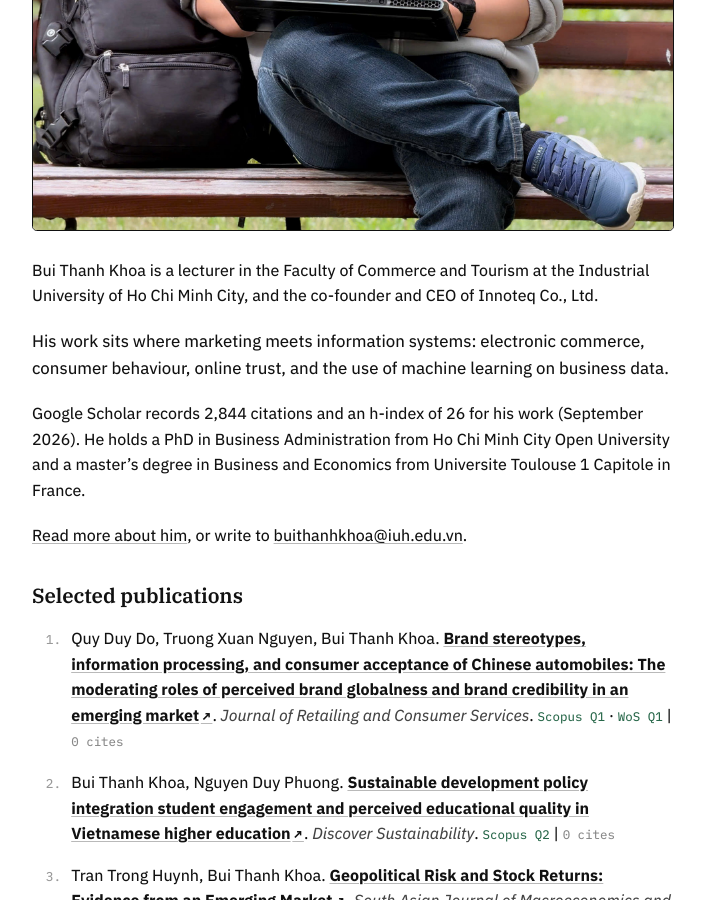
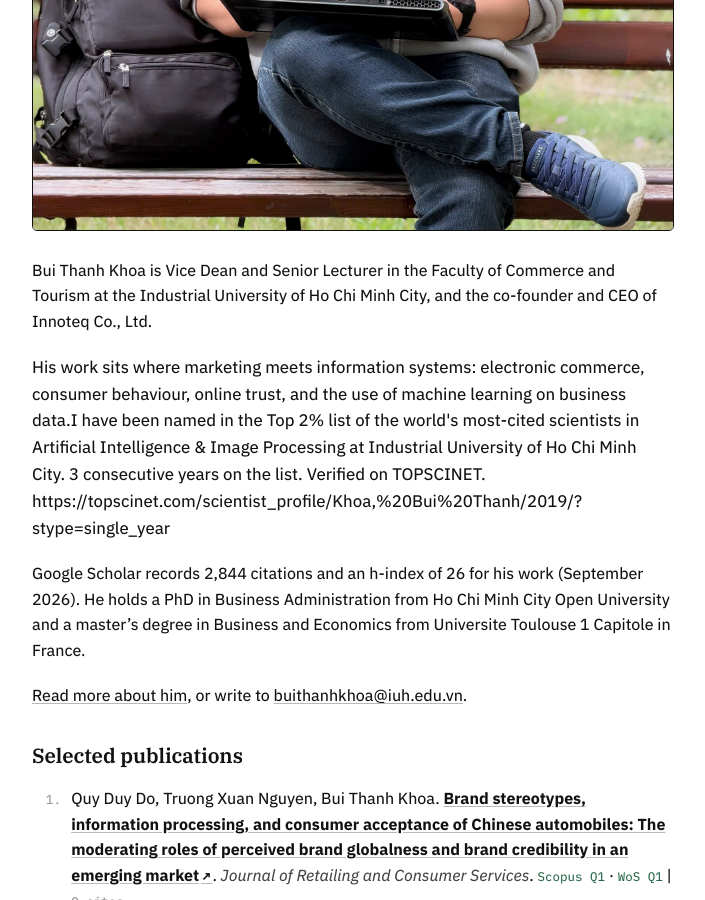
Before and after one commit to KhoaBThanh/KhoaBThanh, a Jekyll site: the page built from index.md, in a window 1280 px wide and 900 px high, scrolled down 576 px. Shown: the whole window, without its empty margins (288-993 px from the left). Built offline with Jekyll 4.4.1, drawn with Linux system fonts in a browser that asks for light colours.

Commit message:
Update index.md

```diff
--- a/index.md
+++ b/index.md
@@ -7,13 +7,14 @@ description: "Bui Thanh Khoa, Vice Dean and Senior Lecturer in the Faculty of Co
 
 <img src="{{ '/assets/images/Khoa2026.jpg' | relative_url }}" alt="Bui Thanh Khoa">
 
-Bui Thanh Khoa is a lecturer in the Faculty of Commerce and Tourism at the
+Bui Thanh Khoa is Vice Dean and Senior Lecturer in the Faculty of Commerce and Tourism at the
 Industrial University of Ho Chi Minh City, and the co-founder and CEO of
 Innoteq Co., Ltd.
 
 <p class="lede">His work sits where marketing meets information systems:
 electronic commerce, consumer behaviour, online trust, and the use of machine
-learning on business data.</p>
+learning on business data.I have been named in the Top 2% list of the world's most-cited scientists in Artificial Intelligence & Image Processing at Industrial University of Ho Chi Minh City. 3 consecutive years on the list. Verified on TOPSCINET.
+https://topscinet.com/scientist_profile/Khoa,%20Bui%20Thanh/2019/?stype=single_year </p>
 
 Google Scholar records 2,844 citations and an h-index of 26 for his work
 (September 2026). He holds a PhD in Business Administration from Ho Chi Minh
```
